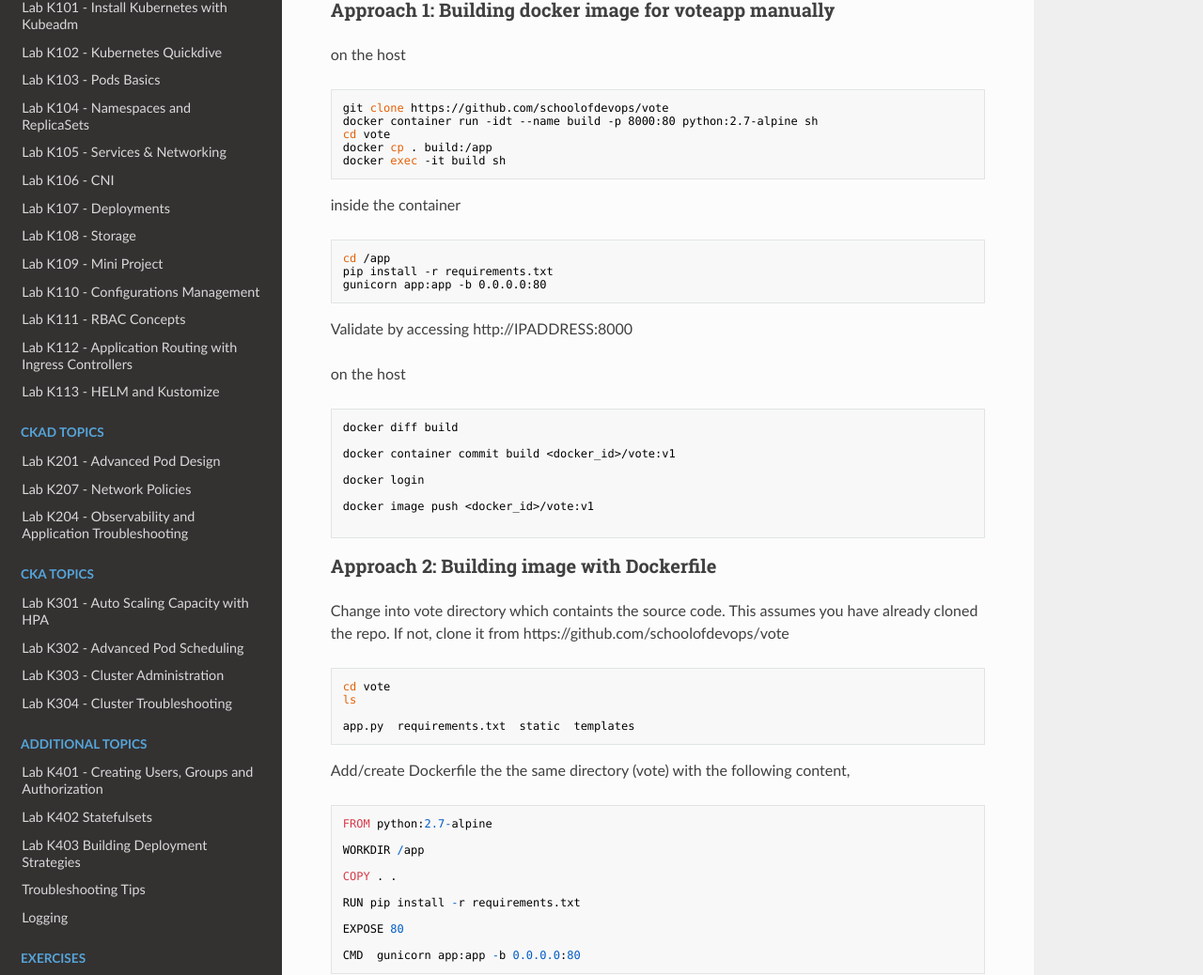
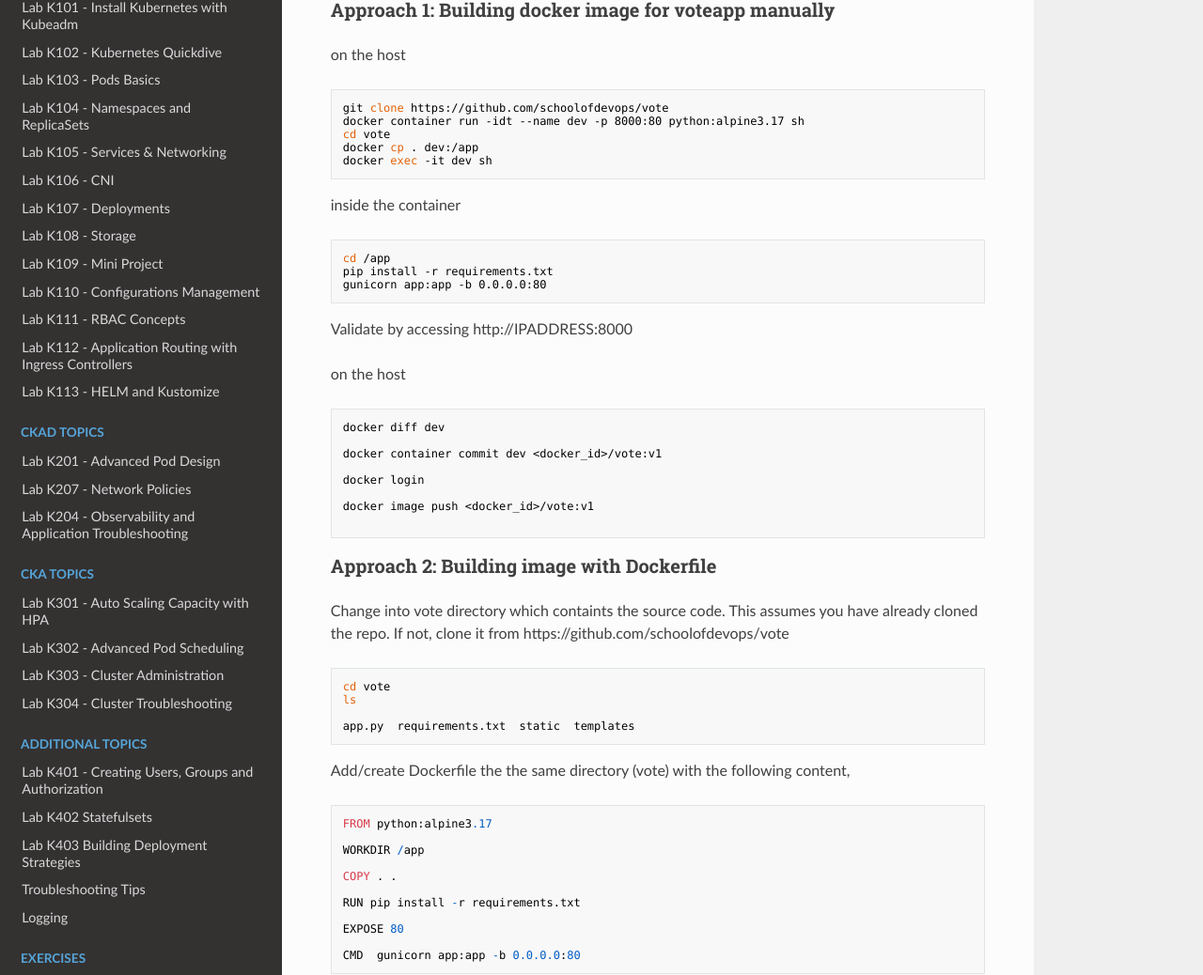
Before and after one commit to schoolofdevops/kubernetes-labguide, an MkDocs documentation site: the page built from chapters/building-publishing-docker-images.md, in a window 1280 px wide and 1400 px high. Shown: the part 254-1292 px from the top of the window at 94% size. Built offline with MkDocs 1.6.1, drawn with Linux system fonts in a browser that asks for light colours; nearby versions of some CDN libraries.

Commit message:
update python base image

````diff
--- a/chapters/building-publishing-docker-images.md
+++ b/chapters/building-publishing-docker-images.md
@@ -10,10 +10,10 @@ on the host
 
 ```
 git clone https://github.com/schoolofdevops/vote
-docker container run -idt --name build -p 8000:80 python:2.7-alpine sh
+docker container run -idt --name dev -p 8000:80 python:alpine3.17 sh
 cd vote
-docker cp . build:/app
-docker exec -it build sh
+docker cp . dev:/app
+docker exec -it dev sh
 ```
 
 inside the container
@@ -29,9 +29,9 @@ Validate by accessing http://IPADDRESS:8000
 on the host
 
 ```
-docker diff build
+docker diff dev
 
-docker container commit build <docker_id>/vote:v1
+docker container commit dev <docker_id>/vote:v1
 
 docker login
 
@@ -58,7 +58,7 @@ app.py  requirements.txt  static  templates
 Add/create  Dockerfile the the same directory (vote) with the following content,
 
 ```
-FROM python:2.7-alpine
+FROM python:alpine3.17
 
 WORKDIR /app
 
````
